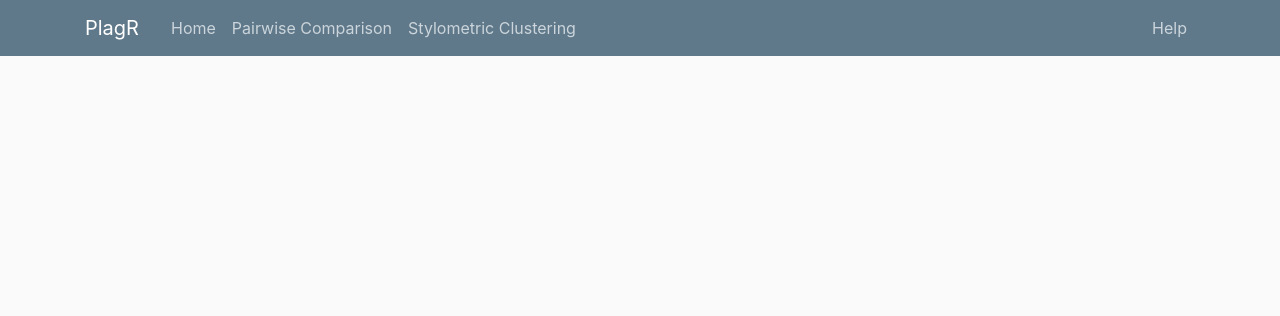
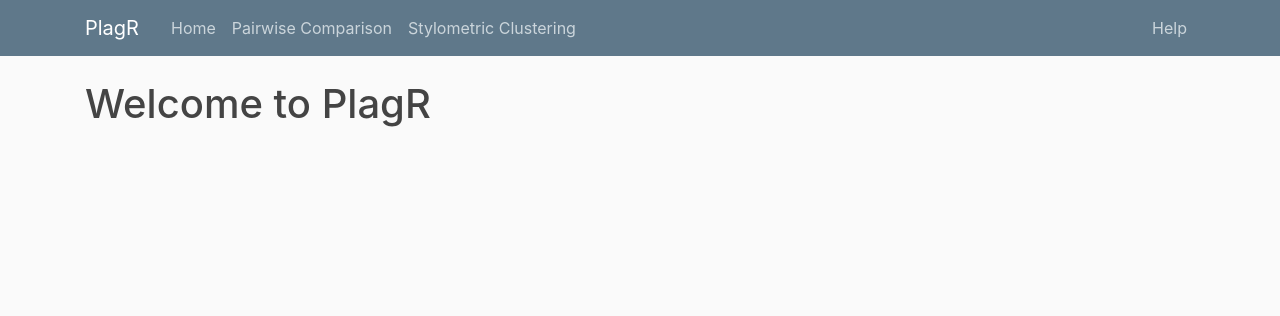
Before and after one commit to ISE-Project-2022/PlagR-OldCode, a Flask app: page /home/ in a window 1280 px wide. Shown: the top 316 px of the page. Run offline with Flask 2, Linux system fonts and the light colour scheme; some libraries are stand-ins or nearby versions.

Commit message:
Testing Kraken 4
Adding introduction

```diff
--- a/templates/home.html
+++ b/templates/home.html
@@ -1,3 +1,4 @@
 {% extends "layout.html" %}
 {% block content %}
+<h1> Welcome to PlagR </h1>
 {% endblock content %}
```
